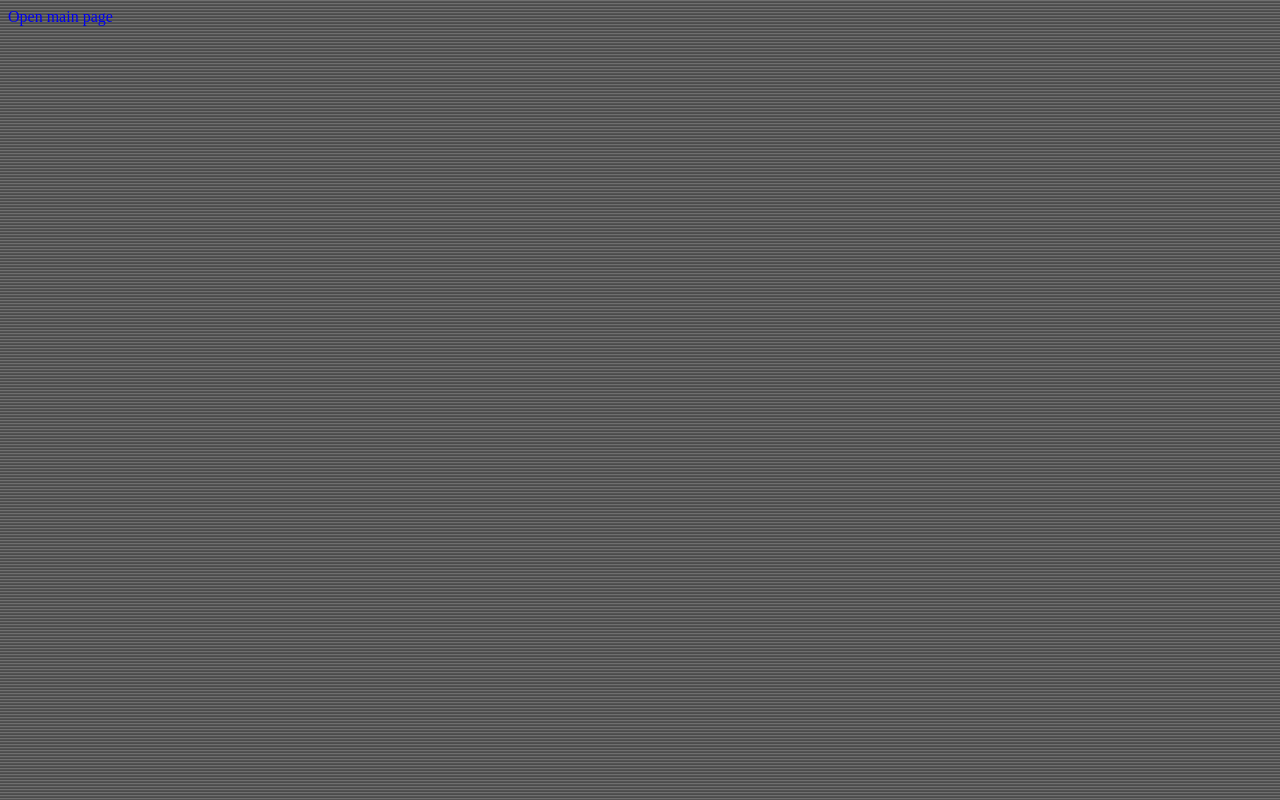
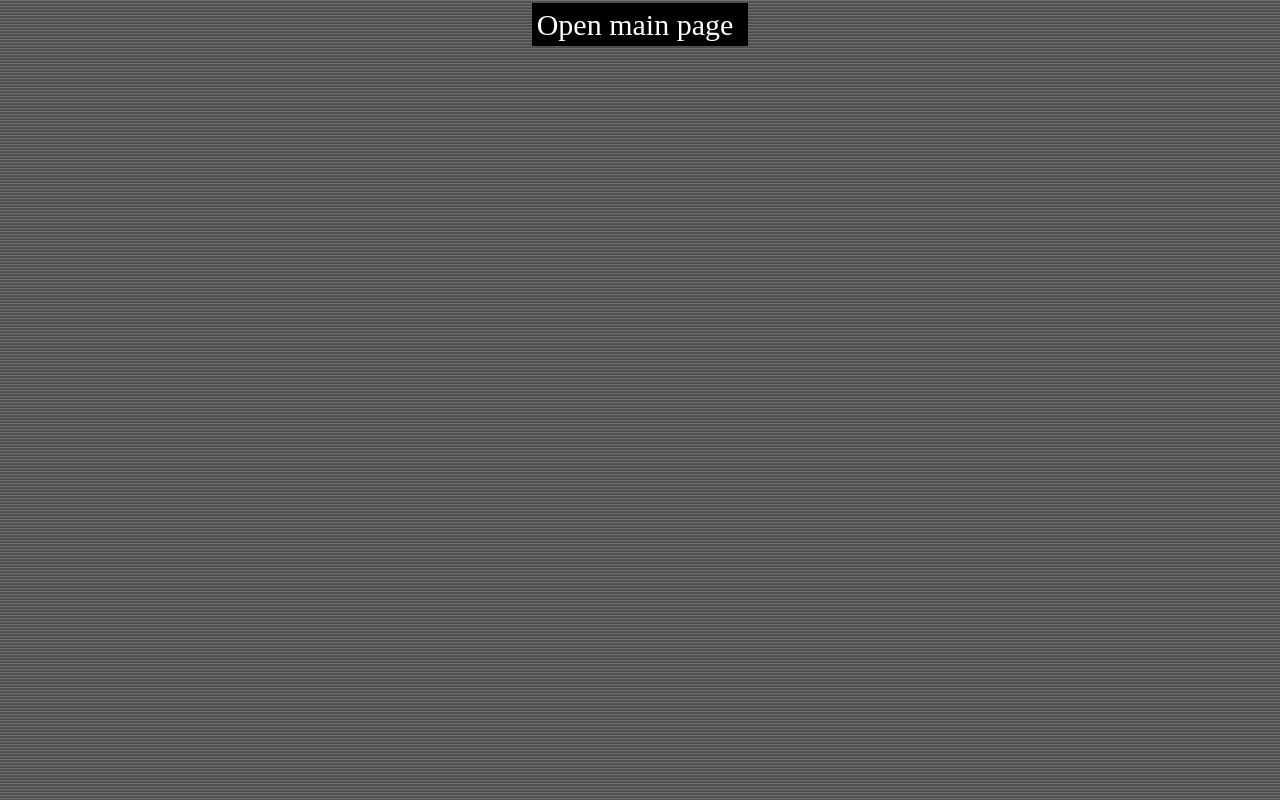
Before and after one commit to AronCodes0/games.github.io, a plain HTML site: page index.html in a window 1280 px wide. Drawn offline with Linux system fonts and the light colour scheme.

Commit message:
Update idk.css

```diff
--- a/css/idk.css
+++ b/css/idk.css
@@ -152,3 +152,12 @@ retred {
 .putcenter {
 	text-align: center;
 }
+gotomainpage {
+	color: white;
+	font-size: 30px;
+	background-color: black;
+	padding: 5px;
+}
+.gomain {
+	text-align: center;
+}
```
